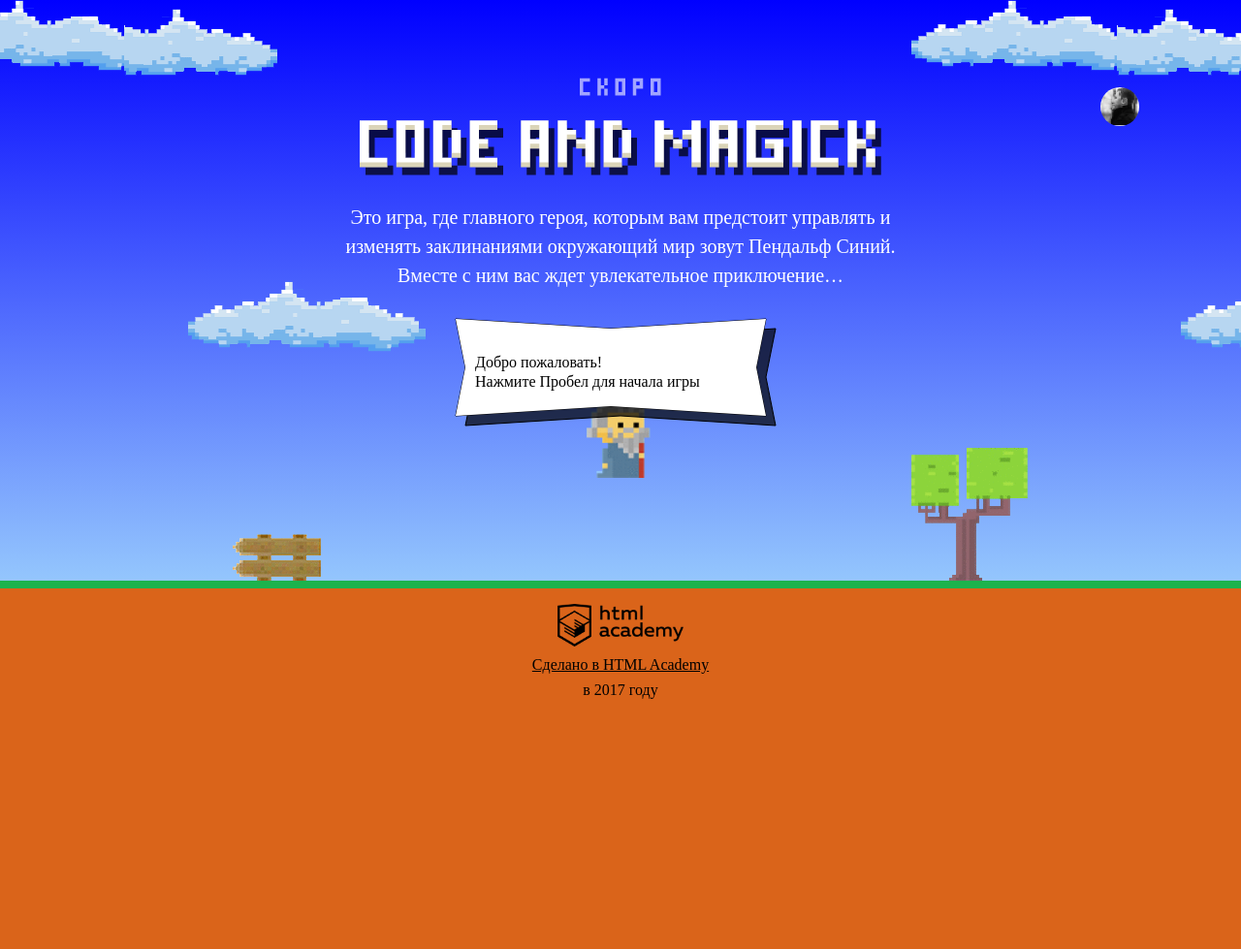
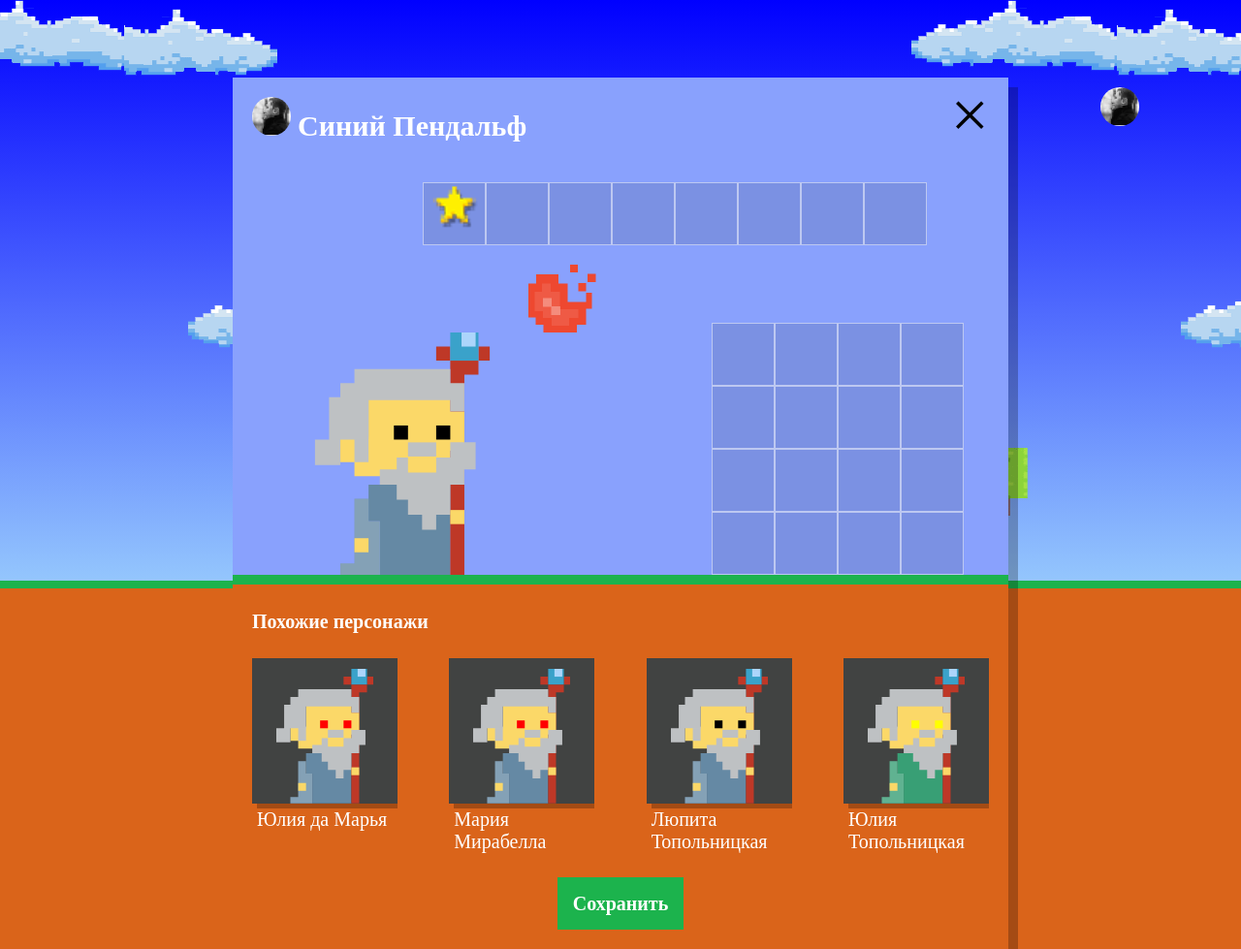
Before and after one commit to shevchukroma/888349-code-and-magick-17, a website: page index.html in a window 1280 px wide. Shown: the whole page at 97% size. Before the commit the page ends 800 px from the top, so only its background shows below. Drawn offline with Linux system fonts and the light colour scheme; a web font is replaced by a local one.

Commit message:
Лекция3задание1

```diff
--- a/index.html
+++ b/index.html
@@ -199,6 +199,7 @@
   };
 </script>
 <script src="js/stat.js"></script>
+<script src="js/setup.js"></script>
 <script src="js/game.js"></script>
 
 </body>
--- /dev/null
+++ b/js/setup.js
@@ -0,0 +1,42 @@
+'use strict';
+
+var setup = document.querySelector('.setup');
+setup.classList.remove('hidden');
+
+document.querySelector('.setup-similar').classList.remove('hidden');
+
+var similarListElement = document.querySelector('.setup-similar-list');
+var similarWizardTemplate = document.querySelector('#similar-wizard-template').content.querySelector('.setup-similar-item');
+var WIZARD_NAMES = ['Иван', 'Хуан Себастьян', 'Мария', 'Кристоф', 'Виктор', 'Юлия', 'Люпита', 'Вашингтон'];
+var WIZARD_SURNAMES = ['да Марья', 'Верон', 'Мирабелла', 'Вальц', 'Онопко', 'Топольницкая', 'Нионго', 'Ирвинг'];
+var COAT_COLORS = ['rgb(101, 137, 164)', 'rgb(241, 43, 107)', 'rgb(146, 100, 161)', 'rgb(56, 159, 117)', 'rgb(215, 210, 55)', 'rgb(0, 0, 0)'];
+var EYES_COLORS = ['black', 'red', 'blue', 'yellow', 'green'];
+var wizardsMock = [];
+
+function getRandomInt(max) {
+  return Math.floor(Math.random() * Math.floor(max));
+}
+
+function getWizards() {
+  var wizards = [];
+  for (var i = 0; i < 4; i++) {
+    var name = WIZARD_NAMES[getRandomInt(WIZARD_NAMES.length)] + ' ' + WIZARD_SURNAMES[getRandomInt(WIZARD_SURNAMES.length)];
+    var coatColor = COAT_COLORS[getRandomInt(COAT_COLORS.length)];
+    var eyeColor = EYES_COLORS[getRandomInt(EYES_COLORS.length)];
+    wizards.push({name, coatColor, eyeColor});
+  }
+
+  return wizards;
+}
+wizardsMock = getWizards();
+console.log(getWizards());
+
+for (var i = 0; i < 4; i++) {
+  var wizardElement = similarWizardTemplate.cloneNode(true);
+
+  wizardElement.querySelector('.setup-similar-label').textContent = wizardsMock[i].name;
+  wizardElement.querySelector('.wizard-coat').style.fill = wizardsMock[i].coatColor;
+  wizardElement.querySelector('.wizard-eyes').style.fill = wizardsMock[i].eyeColor;
+
+  similarListElement.appendChild(wizardElement);
+}
```
